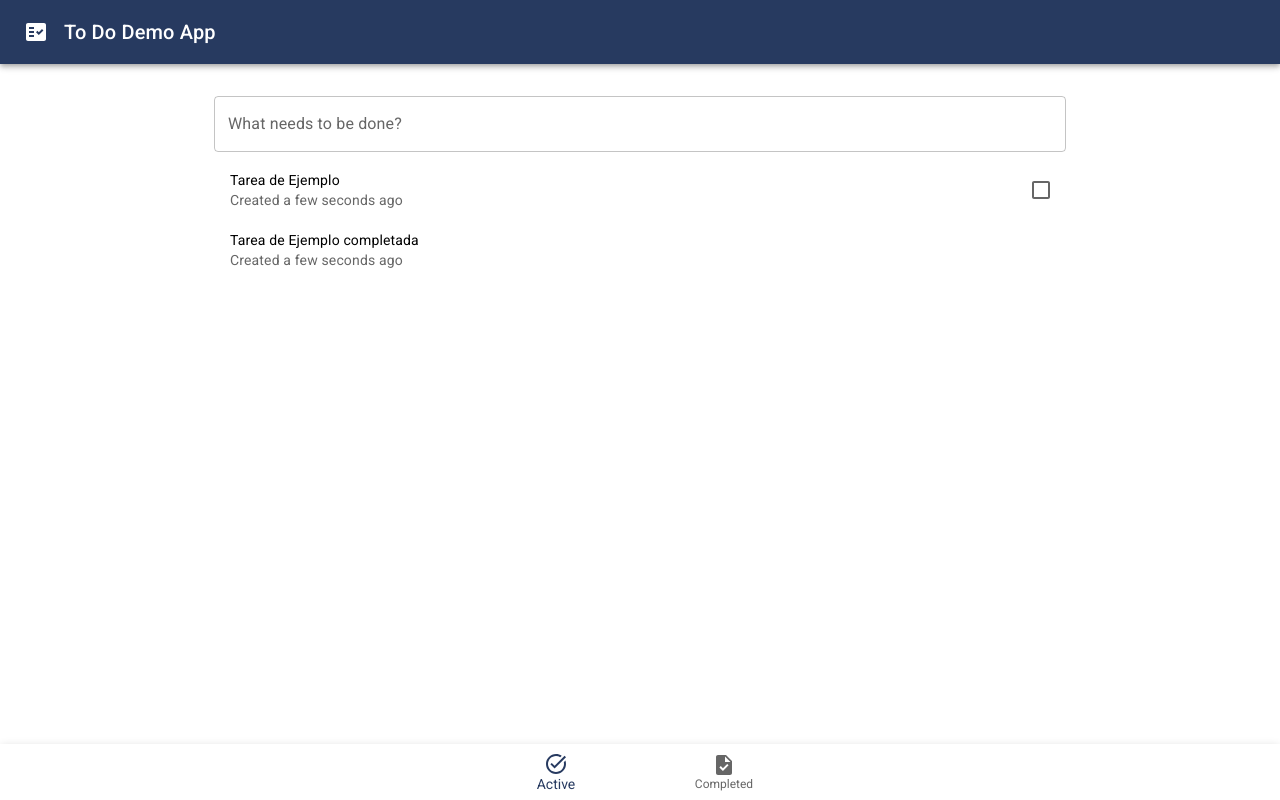
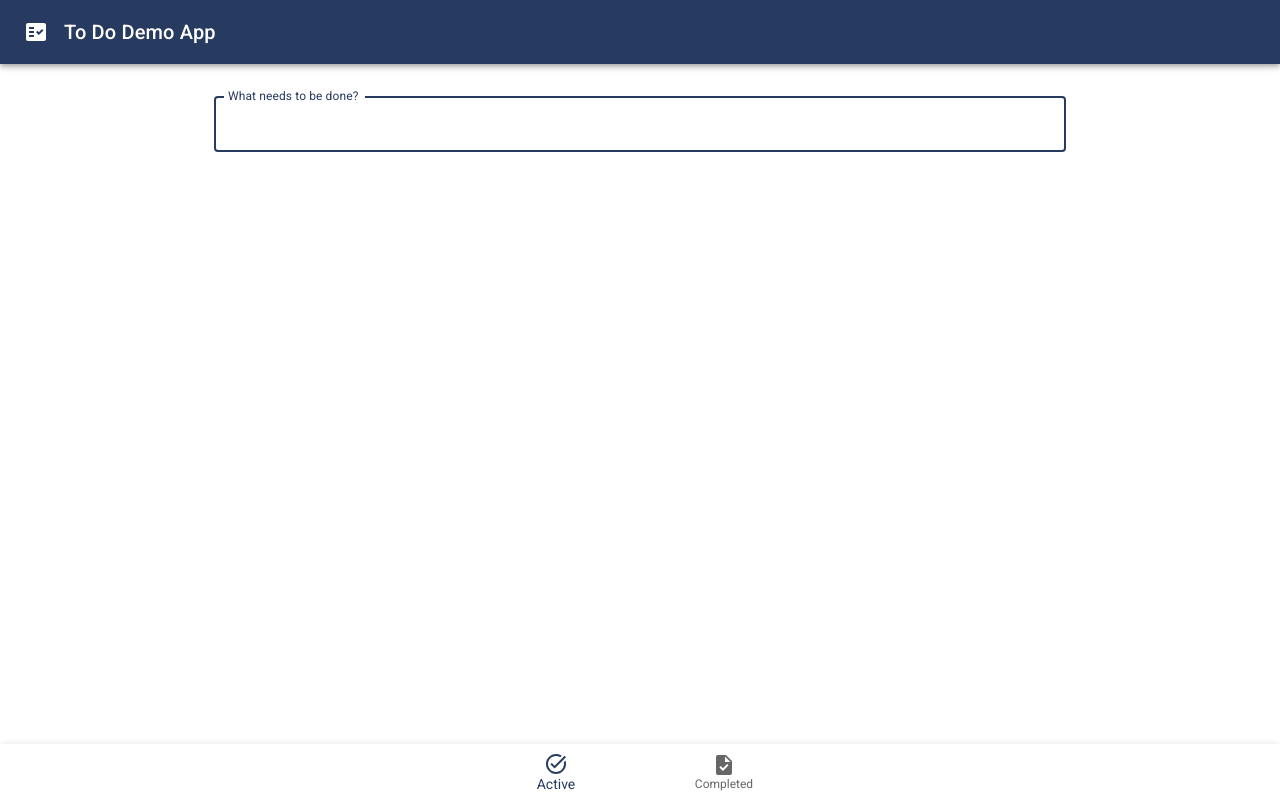
Before and after one commit to GaMaXLabs/todo-list, a React (Create React App) app: page / in a window 1280 px wide. Built offline with nearby package versions, Linux system fonts and the light colour scheme.

Commit message:
Added store reducers and selectors, basic in memory app

```diff
--- a/src/app/hooks.ts
+++ b/src/app/hooks.ts
@@ -1,6 +1,5 @@
 import { TypedUseSelectorHook, useDispatch, useSelector } from 'react-redux';
 import type { RootState, AppDispatch } from './store';
 
-// Use throughout your app instead of plain `useDispatch` and `useSelector`
 export const useAppDispatch = () => useDispatch<AppDispatch>();
 export const useAppSelector: TypedUseSelectorHook<RootState> = useSelector;
--- a/src/common/layout/menu/AppMenu.tsx
+++ b/src/common/layout/menu/AppMenu.tsx
@@ -15,9 +15,10 @@ const AppMenu: React.FC = () => {
       sx={{ position: "fixed", bottom: 0, left: 0, right: 0 }}
       elevation={3}
     >
-      <BottomNavigation showLabels value={0}>
+      <BottomNavigation showLabels value={0}  >
         <BottomNavigationAction
           label="Active"
+
           icon={<TaskAltIcon />}
           onClick={() => onLink("/")}
         />
--- a/src/features/todos/components/new-todo/NewTodo.tsx
+++ b/src/features/todos/components/new-todo/NewTodo.tsx
@@ -1,5 +1,33 @@
 import { TextField } from "@mui/material";
-const NewTodo: React.FC = () => {
-  return <TextField fullWidth label="What needs to be done?" id="fullWidth" />;
+import React, { useRef, useState } from "react";
+const NewTodo: React.FC<{ onSave: (description: string) => void }> = (
+  props
+) => {
+  const todoTextIputRef = useRef<HTMLInputElement>(null);
+  const [todoText, setTodoText] = useState<string>(() => "");
+  function handleChange(e: React.ChangeEvent<HTMLInputElement>) {
+    setTodoText(e.target.value);
+  }
+  function saveTodoHandler(e: React.KeyboardEvent) {
+    if (e.key === "Enter") {
+      if (todoText.trim().length === 0) {
+        return;
+      }
+      setTodoText("");
+      props.onSave(todoText);
+    }
+  }
+  return (
+    <TextField
+      fullWidth
+      label="What needs to be done?"
+      id="newTodo"
+      autoFocus
+      inputRef={todoTextIputRef}
+      onKeyDown={saveTodoHandler}
+      value={todoText}
+      onChange={handleChange}
+    />
+  );
 };
 export default NewTodo;
--- a/src/features/todos/components/todo-item/TodoItem.tsx
+++ b/src/features/todos/components/todo-item/TodoItem.tsx
@@ -5,17 +5,28 @@ import {
   ListItemText,
 } from "@mui/material";
 import moment from "moment";
+import { useAppDispatch } from "../../../../app/hooks";
 import { Todo } from "../../models/Todo.model";
 import { TodoStatus } from "../../models/TodoStatus.model";
+import { completeTodo } from "../../store/todosSlice";
 
 const TodoItem: React.FC<{ todo: Todo }> = (props) => {
   const labelId = `checkbox-list-secondary-label-${props.todo.id}`;
+  const dispatch = useAppDispatch();
+  function checkedHanlder() {
+    dispatch(completeTodo(props.todo.id));
+  }
+
   return (
     <ListItem
       key={props.todo.id}
       secondaryAction={
         props.todo.status === TodoStatus.active ? (
-          <Checkbox edge="end" inputProps={{ "aria-labelledby": labelId }} />
+          <Checkbox
+            edge="end"
+            inputProps={{ "aria-labelledby": labelId }}
+            onChange={checkedHanlder}
+          />
         ) : (
           ""
         )
@@ -26,7 +37,7 @@ const TodoItem: React.FC<{ todo: Todo }> = (props) => {
         <ListItemText
           id={labelId}
           primary={props.todo.description}
-          secondary={`Created ${moment(props.todo.createdDate).fromNow()}`}
+          secondary={props.todo.status=== TodoStatus.active? `Created ${moment(props.todo.createdDate).fromNow()}`: `Completed ${moment(props.todo.completedDate).fromNow()}`}
         />
       </ListItemButton>
     </ListItem>
--- a/src/features/todos/components/todos-list/TodosList.tsx
+++ b/src/features/todos/components/todos-list/TodosList.tsx
@@ -4,31 +4,11 @@ import { Todo } from "../../models/Todo.model";
 import { TodoStatus } from "../../models/TodoStatus.model";
 import TodoItem from "../todo-item/TodoItem";
 
-const TodosList: React.FC = () => {
-  const dateTest = moment("Thu Oct 25 2018 17:30:03 GMT+0300").fromNow();
-  const testTodos: Array<Todo> = [
-    {
-      id: "1",
-      description: "Tarea de Ejemplo",
-      status: TodoStatus.active,
-      createdDate: new Date(),
-    },
-    {
-      id: "2",
-      description: "Tarea de Ejemplo completada",
-      status: TodoStatus.completed,
-      createdDate: new Date(),
-    },
-  ];
+const TodosList: React.FC<{ todos: Array<Todo> }> = (props) => {
   return (
-    <List
-      dense
-      sx={{ width: "100%", bgcolor: "background.paper" }}
-    >
-      {testTodos.map((todo) => {
-        return (
-         <TodoItem  key={todo.id} todo={todo}/>
-        );
+    <List dense sx={{ width: "100%", bgcolor: "background.paper" }}>
+      {props.todos.map((todo) => {
+        return <TodoItem key={todo.id} todo={todo} />;
       })}
     </List>
   );
--- a/src/features/todos/pages/done-todos-page/CompletedTodosPage.tsx
+++ b/src/features/todos/pages/done-todos-page/CompletedTodosPage.tsx
@@ -1,9 +1,15 @@
+import { useAppSelector } from "../../../../app/hooks";
 import TodosList from "../../components/todos-list/TodosList";
+import { TodoStatus } from "../../models/TodoStatus.model";
 
 const CompletedTodosPage: React.FC = () => {
+  const todos = useAppSelector((state) => state.todos.todos);
+  const completedTodos = todos.filter(
+    (todo) => todo.status === TodoStatus.completed
+  );
   return (
     <>
-      <TodosList/>
+      <TodosList todos={completedTodos} />
     </>
   );
 };
--- a/src/features/todos/pages/todos-page/TodosPage.tsx
+++ b/src/features/todos/pages/todos-page/TodosPage.tsx
@@ -1,11 +1,27 @@
 import NewTodo from "../../components/new-todo/NewTodo";
 import TodosList from "../../components/todos-list/TodosList";
+import { addTodo } from "../../store/todosSlice";
+import { useAppDispatch, useAppSelector } from "../../../../app/hooks";
+import { TodoStatus } from "../../models/TodoStatus.model";
 
 const TodosPage: React.FC = () => {
+  const todos = useAppSelector((state) => state.todos.todos);
+  const activeTodos = todos.filter((todo) => todo.status === TodoStatus.active);
+  const dispatch = useAppDispatch();
+  function onSaveHandler(description: string) {
+    dispatch(
+      addTodo({
+        id: new Date().getTime().toString(),
+        description: description,
+        status: TodoStatus.active,
+        createdDate: new Date(),
+      })
+    );
+  }
   return (
     <>
-      <NewTodo />
-      <TodosList/>
+      <NewTodo onSave={onSaveHandler} />
+      <TodosList todos={activeTodos} />
     </>
   );
 };
--- a/src/features/todos/store/todosSlice.ts
+++ b/src/features/todos/store/todosSlice.ts
@@ -1,12 +1,14 @@
-import {  createSlice } from "@reduxjs/toolkit";
+import { createSlice, PayloadAction } from "@reduxjs/toolkit";
+import { Todo } from "../models/Todo.model";
+import { TodoStatus } from "../models/TodoStatus.model";
 
 export interface TodosState {
-  todos: Array<string>;
+  todos: Array<Todo>;
   status: "idle" | "loading" | "failed";
 }
 
 const initialState: TodosState = {
-  todos: [],
+  todos: new Array<Todo>(),
   status: "idle",
 };
 
@@ -14,11 +16,24 @@ export const todosSlice = createSlice({
   name: "todos",
   initialState,
   reducers: {
-    addTodo: (state) => {},
+    addTodo: (state, action: PayloadAction<Todo>) => {
+      state.todos.push(action.payload);
+    },
+    completeTodo: (state, action: PayloadAction<string>) => {
+      const todoItem = state.todos.find((todo) => todo.id === action.payload);
+      if (todoItem) {
+        todoItem.status = TodoStatus.completed;
+        todoItem.completedDate= new Date();
+      }
+    },
+    clearCompleted: (state) => {
+      state.todos = state.todos.filter(
+        (todo) => todo.status === TodoStatus.active
+      );
+    },
   },
 });
 
-export const { addTodo } = todosSlice.actions;
-
+export const { addTodo, completeTodo, clearCompleted } = todosSlice.actions;
 
 export default todosSlice.reducer;
```
